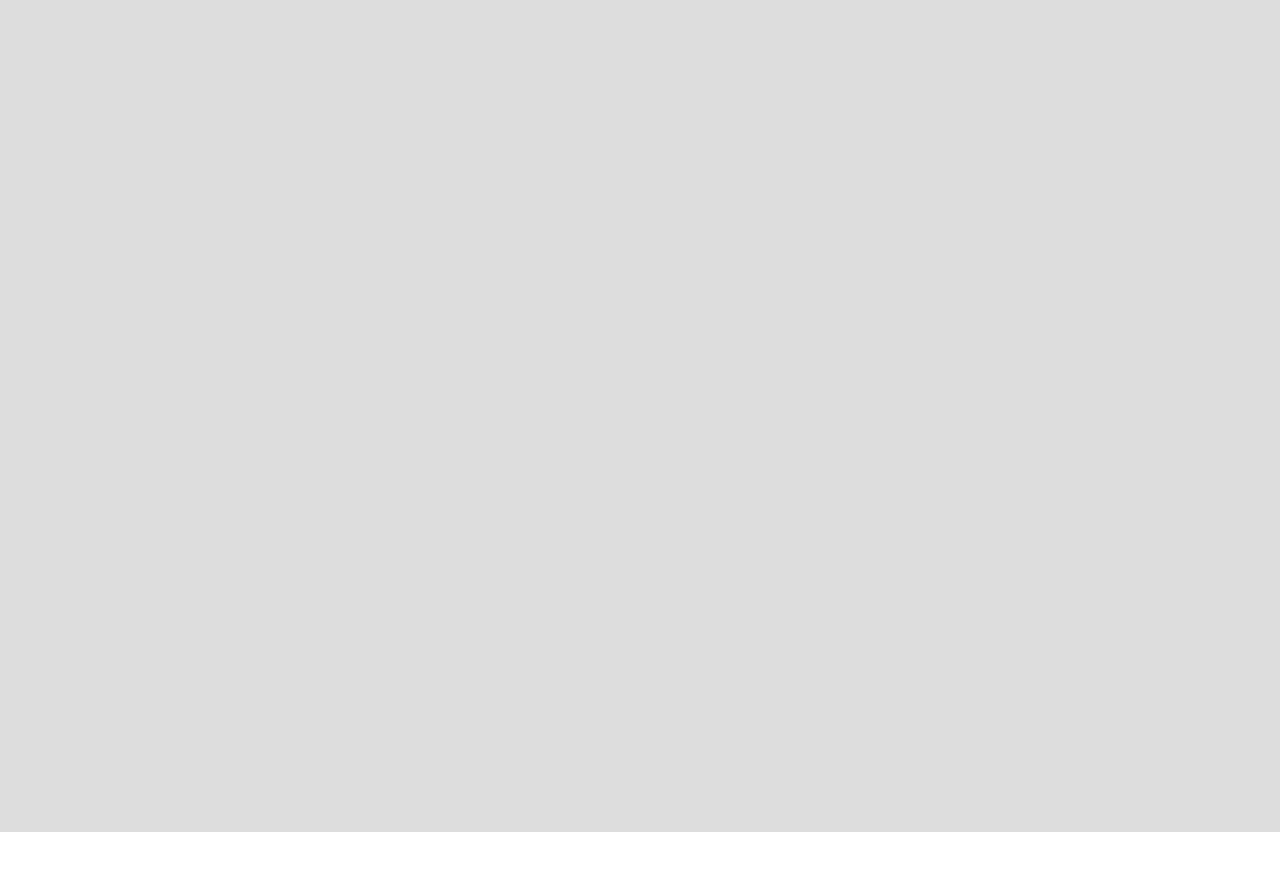
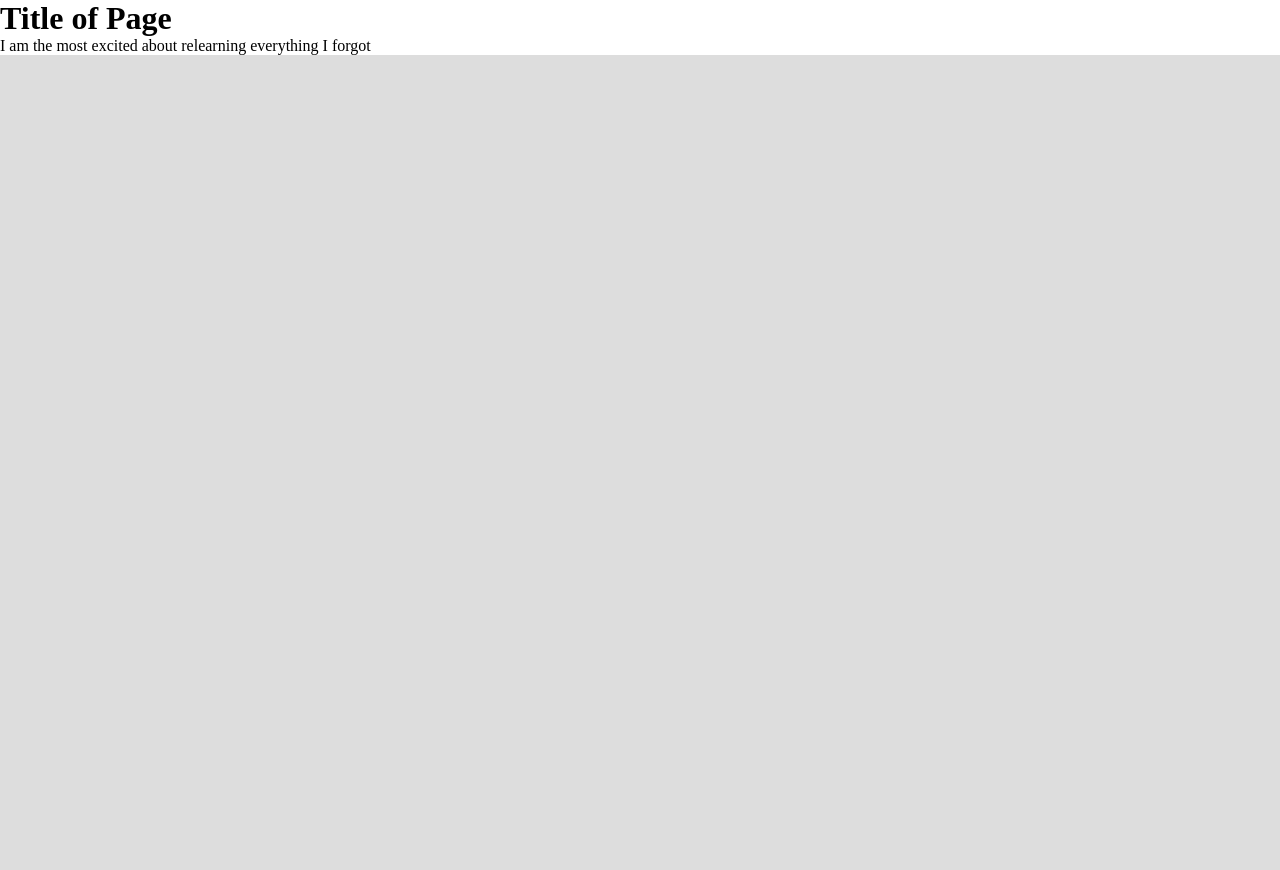
Before and after one commit to osbaldoAguilar/assignment-1, a plain HTML site: page index.html in a window 1280 px wide. Shown: the top 870 px of the page. Before the commit the page ends 832 px from the top, so only its background shows below. Drawn offline with Linux system fonts and the light colour scheme.

Commit message:
Added H1 tag, p tag and enclosed with a div content-container

```diff
--- a/index.html
+++ b/index.html
@@ -10,6 +10,11 @@
   <link rel="stylesheet" href="styles.css" type="text/css">
   </head>
   <body>
+    <div class='content-container'>
+      <h1>Title of Page</h1>
+      <p>I am the most excited about relearning everything I forgot</p>
+    </div>
+
   <div id="target-div"></div>
   <script src="index.js" type="text/javascript"></script>
   </body>
```
